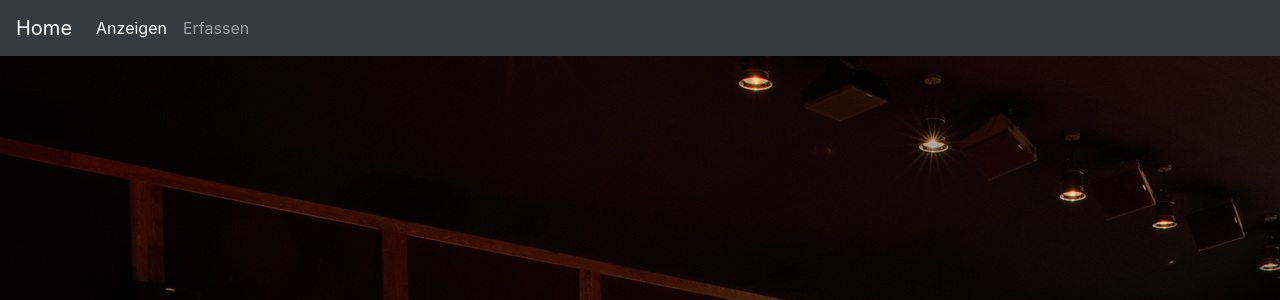
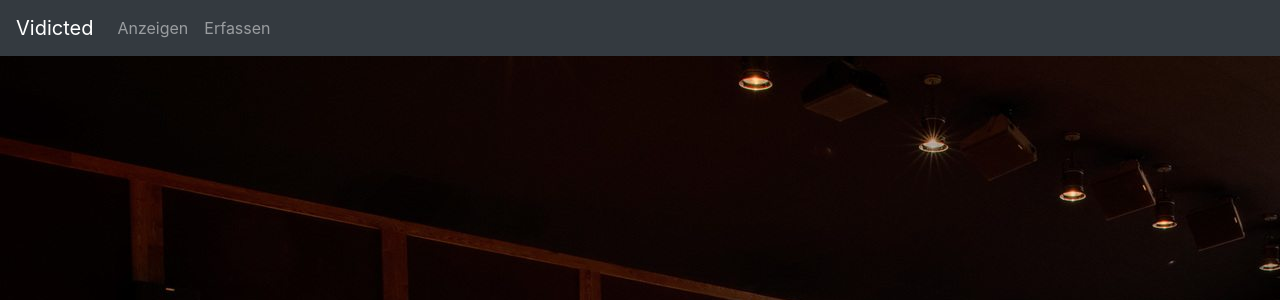
Before and after one commit to linomeyer/M307_Projekt, a PHP site: page / in a window 1280 px wide. Shown: the top 300 px of the page. Run offline with PHP 8.4, Linux system fonts and the light colour scheme.

Commit message:
navbar-final

```diff
--- a/Videothek/app/Views/navbar.view.php
+++ b/Videothek/app/Views/navbar.view.php
@@ -11,13 +11,14 @@
 <body>
 <!-- Navbar from Bootstrap-->
 <nav class="navbar navbar-expand-lg navbar-dark bg-dark">
-    <a class="navbar-brand" href="">Home</a>
+    <a class="navbar-brand" href="/M307_Projekt/Videothek">Vidicted</a>
+
     <button class="navbar-toggler" type="button" data-toggle="collapse" data-target="#navbarNavDropdown" aria-controls="navbarNavDropdown" aria-expanded="false" aria-label="Toggle navigation">
         <span class="navbar-toggler-icon"></span>
     </button>
     <div class="collapse navbar-collapse" id="navbarNavDropdown">
         <ul class="navbar-nav">
-            <li class="nav-item active">
+            <li class="nav-item">
                 <a class="nav-link" href="anzeigen">Anzeigen <span class="sr-only">(current)</span></a>
             </li>
             <li class="nav-item">
```
